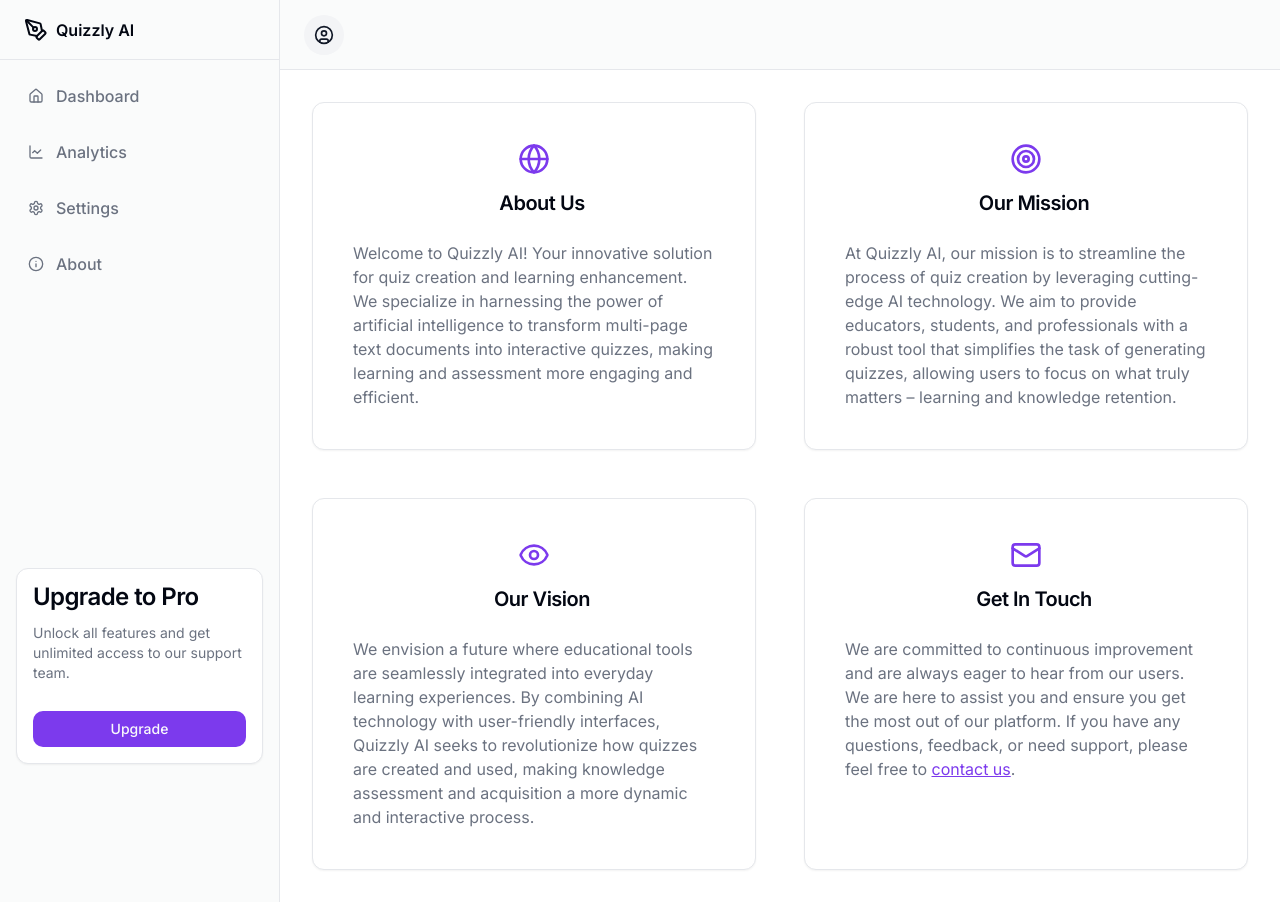
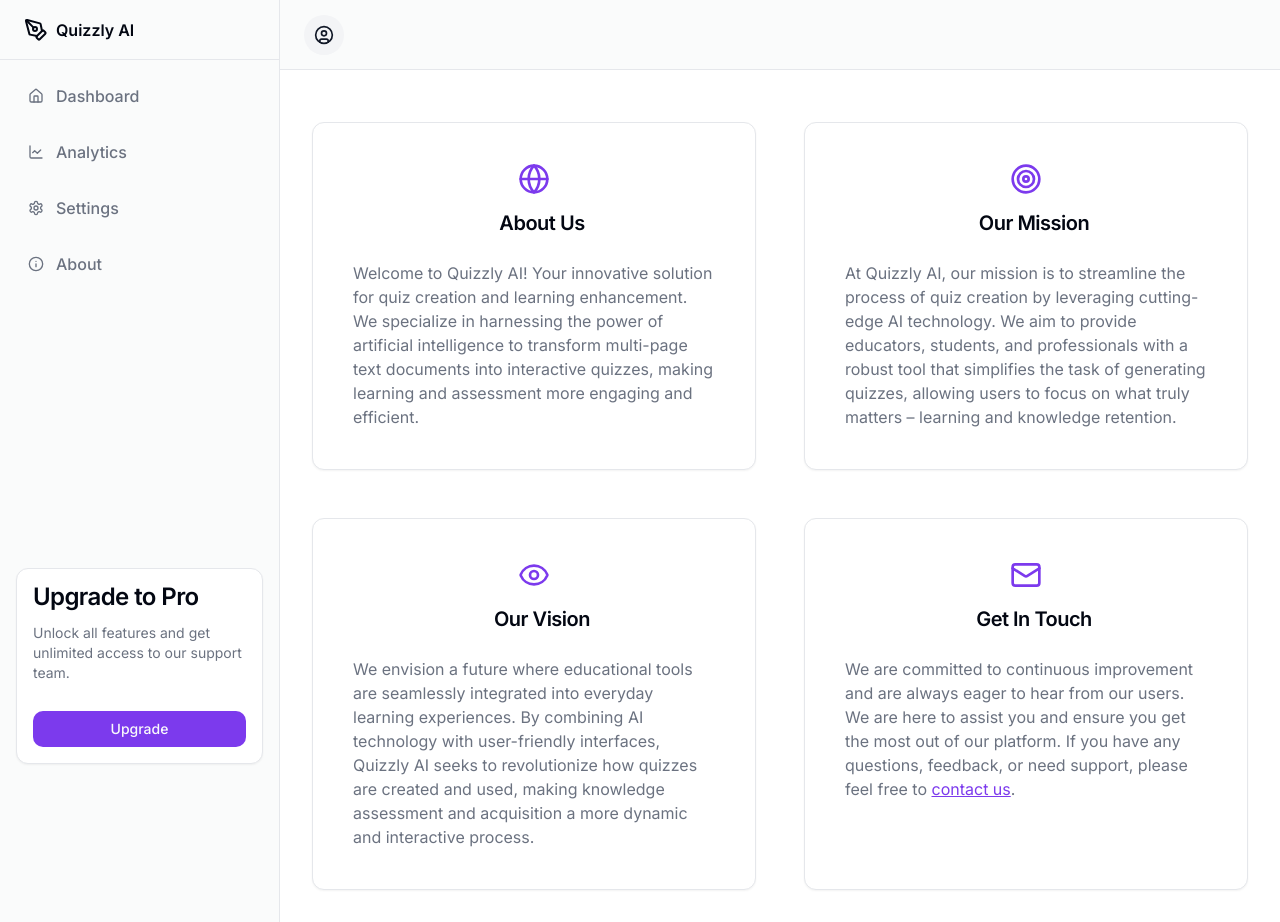
Before and after one commit to khushbuoswal/SIS, a Next.js app: page /about in a window 1280 px wide. Built offline with nearby package versions, Linux system fonts and the light colour scheme.

Commit message:
fix margin on page

```diff
--- a/src/app/about/page.tsx
+++ b/src/app/about/page.tsx
@@ -17,7 +17,7 @@ export default function About() {
                     <main className="flex flex-1 flex-col gap-6 p-6 lg:gap-8 lg:p-8 items-center">
 
                         {/* 2x2 grid of cards */}
-                        <div className="grid grid-cols-1 md:grid-cols-2 gap-12 max-w-5xl w-full">
+                        <div className="grid grid-cols-1 md:grid-cols-2 gap-12 max-w-5xl w-full mt-5">
 
                             {/* About Us Card */}
                             <Card className="w-full max-w-md p-4">
```
